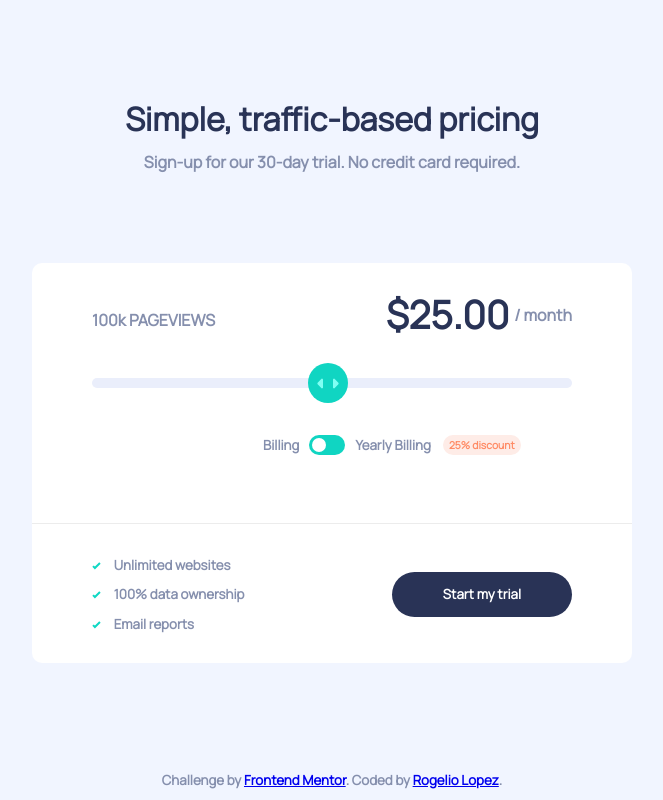
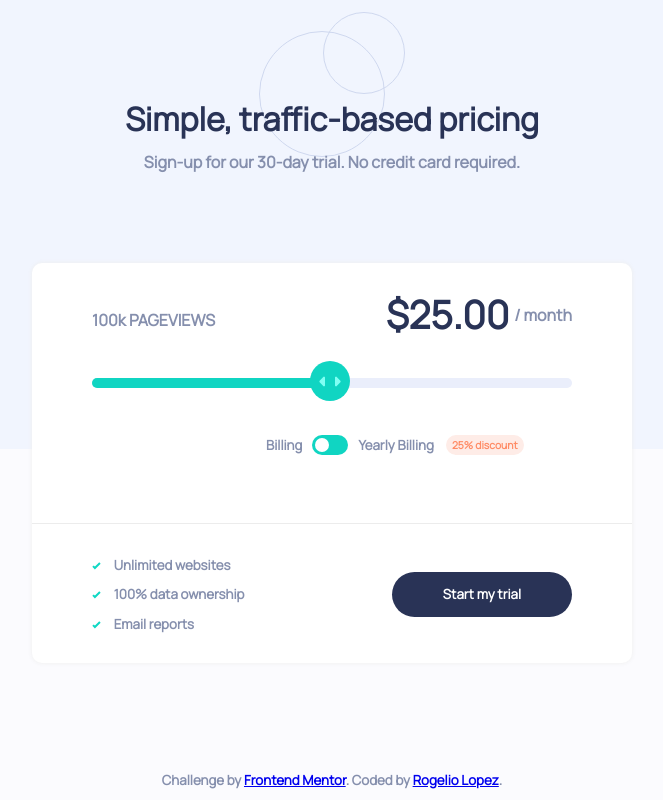
Before and after one commit to rogelio-lopez/Interactive-Pricing-Component, a plain HTML site: page index.html in a window 1280 px wide. Shown: the whole page, without its empty margins (308-971 px from the left). Drawn offline with Linux system fonts and the light colour scheme.

Commit message:
finished

```diff
--- a/app.js
+++ b/app.js
@@ -1,6 +1,36 @@
-// Toggle Switch
+/**
+ * Toggle Switch
+ */
 const toggle = document.querySelector('.toggle');
 
 toggle.addEventListener('click', (e) => {
     toggle.classList.toggle('toggle-inactive');
 });
+
+
+/**
+ * Slider Value event listener
+ * - use value from slider and display on price
+ * - increase / decrease color bar length
+ */
+const slider = document.querySelector('.slider');
+const price = document.querySelector('#price');
+const sliderColor = document.querySelector('.slider-bg-color');
+
+slider.addEventListener('input', (e) => {
+    price.innerText = `${e.target.value}.00`;
+
+    let sliderWidth = parseInt((e.target.value / 50) * 100);
+    sliderColor.style.width = `${sliderWidth}%`;
+});
+
+/**
+ * Mouse down: change to lighter color when active
+ * Mouse up: change color back to normal
+ */
+slider.addEventListener('mousedown', (e) => {
+    sliderColor.style.backgroundColor = 'hsl(174, 76%, 80%)';
+});
+slider.addEventListener('mouseup', (e) => {
+    sliderColor.style.backgroundColor = 'hsl(174, 86%, 45%)';
+});
--- a/index.html
+++ b/index.html
@@ -18,6 +18,9 @@
 
     <div class="centered-content">
 
+      <!-- Circle pattern decoration -->
+      <img class="circles" src="./images/pattern-circles.svg">
+
       <!-- Header -->
       <div class="header">
         <h1>Simple, traffic-based pricing</h1>
@@ -32,7 +35,6 @@
 
           <div class="top-header">
             <p>100k PAGEVIEWS</p>
-
             <div class="top-price">
               <h1>
                 $<span id="price">25.00</span>
@@ -42,6 +44,9 @@
           </div>
 
           <div class="top-bar">
+            <div class="slider-bg">
+              <div class="slider-bg-color"></div>
+
               <input
                 class="slider"
                 type="range"
@@ -50,18 +55,18 @@
                 value="25"
               >
             </div>
+          </div>
 
           <div class="top-billing">
             <small>Billing</small>
-
             <div class="toggle">
               <span class="switch"></span>
             </div>
-
             <small>Yearly Billing</small>
             <small id="discount">25% discount</small>
           </div>
         </div>
+
 
         <!-- Bottom half (garantees, start button)-->
         <div class="content-bot">
@@ -102,6 +107,7 @@
     </small>
   </div>
 
+  <!-- Script -->
   <script src="app.js"></script>
 </body>
 </html>
--- a/styles.css
+++ b/styles.css
@@ -10,7 +10,7 @@ html{
     font-family: Manrope;
 
     /* Primary Colors */
-    --Full-Slider-Bar: hsl(174, 77%, 80%);
+    --Full-Slider-Bar: hsl(174, 76%, 80%);
     --Slider-Backround: hsl(174, 86%, 45%);
     --Discount-Background: hsl(14, 92%, 95%);
     --Discount-Text: hsl(15, 100%, 70%);
@@ -18,7 +18,7 @@ html{
 
     /* Secondary Colors */
     --Pricing-Component-Background: hsl(0, 0%, 100%);
-    --Main-Background: hsl(230, 100%, 99%);
+    --Main-Background: hsl(240, 43%, 99%);
     --Empty-Slider-Bar: hsl(224, 65%, 95%);
     --Toggle-Background: hsl(223, 50%, 87%);
     --Text: hsl(225, 20%, 60%);
@@ -43,7 +43,9 @@ body{
     height: 100vh;
     width: 100vw;
     overflow: hidden;
-    background: rgb(241, 245, 255);
+    background: url(./images/bg-pattern.svg);
+    background-repeat: no-repeat;
+    background-color: var(--Main-Background);
 }
 
 h1, h2, h3, h4, h5, h6, p, small{
@@ -76,7 +78,12 @@ p, small{
     height: 100%;
     width: 620px;
 }
+.circles{
+    position: absolute;
+    top: 12px;
+}
 .header{
+    z-index: 100;
     margin-bottom: 80px;
 }
 .header > h1, p{
@@ -87,7 +94,8 @@ p, small{
     height: 400px;
     width: 600px;
     border-radius: 10px;
-    background-color: var(--Pricing-Component-Background);
+    background-color: white;
+    box-shadow: 0px 0px 5px 0px rgb(238, 238, 238);
 }
 
 /* Top of box */
@@ -113,14 +121,13 @@ p, small{
     align-items: center;
     margin-right: 10%;
 }
-.top-price>h1{
+.top-price > h1{
     font-size: 2.4rem;
 }
 .top-price > p{
     margin: 0;
     margin-left: 5px;
 }
-
 .top-bar{
     height: 25%;
     width: 100%;
@@ -128,16 +135,34 @@ p, small{
     align-items: flex-end;
     justify-content: center;
 }
+.slider-bg{
+    width: 80%;
+    height: 10px;
+    margin-bottom: 18px;
+    position: relative;
+    border-radius: 10px;
+    background-color: var(--Empty-Slider-Bar)
+}
+.slider-bg-color{
+    width: 50%;
+    height: 10px;
+    border-radius: 10px;
+    position: absolute;
+    bottom: 0;
+    background-color: var(--Slider-Backround)
+}
 .slider{
+    position: absolute;
+    bottom: 0;
     -webkit-appearance: none;
     outline: none;
-    width: 80%;
+    width: 100%;
     height: 10px;
     border-radius: 10px;
-    margin-bottom: 18px;
-    background-color: var(--Empty-Slider-Bar);
+    background-color: transparent;
 }
 .slider::-webkit-slider-thumb {
+    cursor: pointer;
     -webkit-appearance: none;
     appearance: none;
     width: 40px;
@@ -149,14 +174,17 @@ p, small{
     background-position-x: center;
     background-position-y: center;
     background-color: var(--Slider-Backround);
+    z-index: 100;
 }
-
+.slider::-webkit-slider-thumb:active{
+    background-color: var(--Full-Slider-Bar);
+}
 .top-billing{
     height: 30%;
     width: 100%;
     display: flex;
     align-items: center;
-    margin-left: 38.5%;
+    margin-left: 39%;
 }
 .toggle{
     display: flex;
```
Also changed, not shown: design/active-states.jpg (deleted), design/desktop-design.jpg (deleted), design/desktop-preview.jpg (deleted), design/mobile-design.jpg (deleted), screenshot.png (added), 3 other files. Lines whose indentation alone changed are shown as unchanged.
